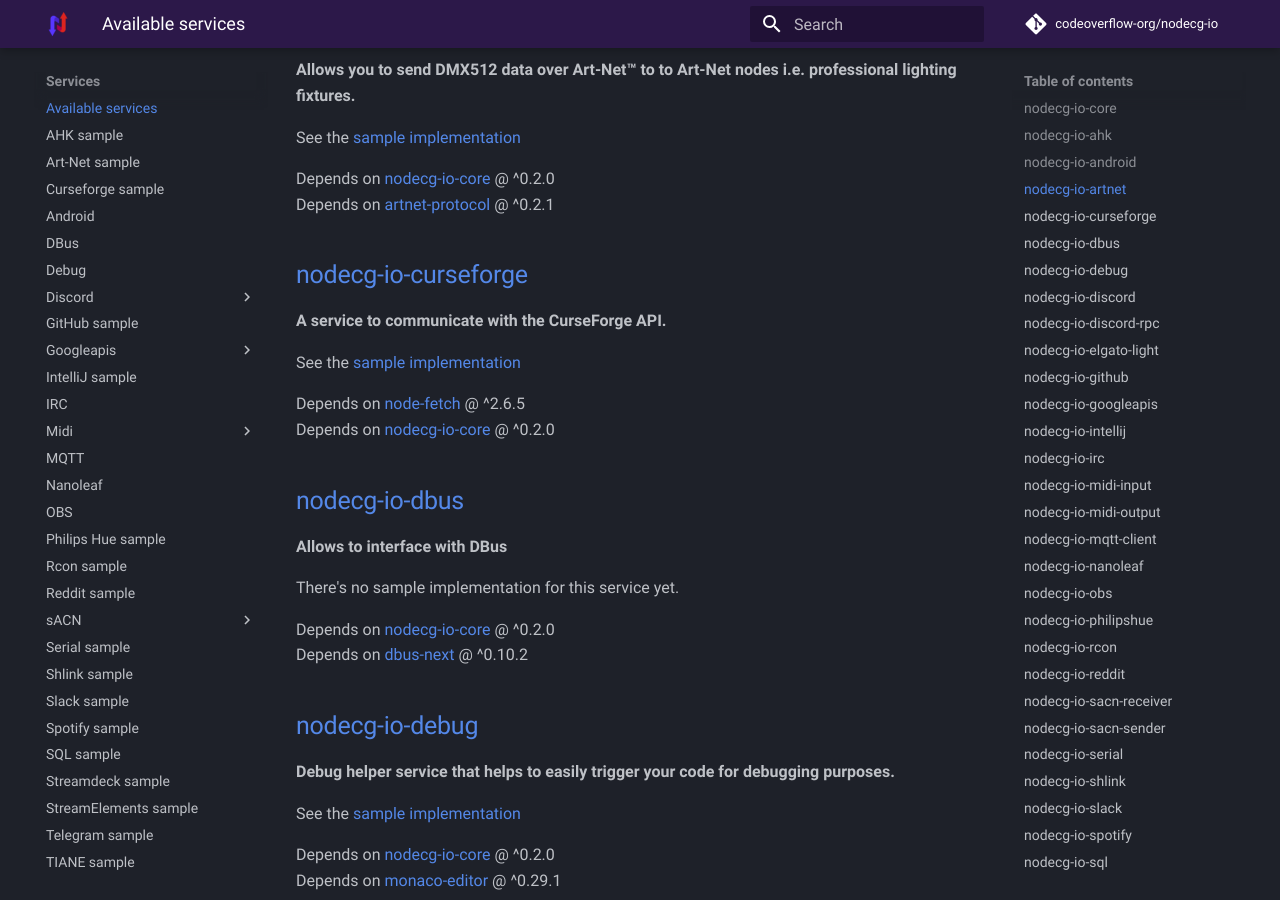
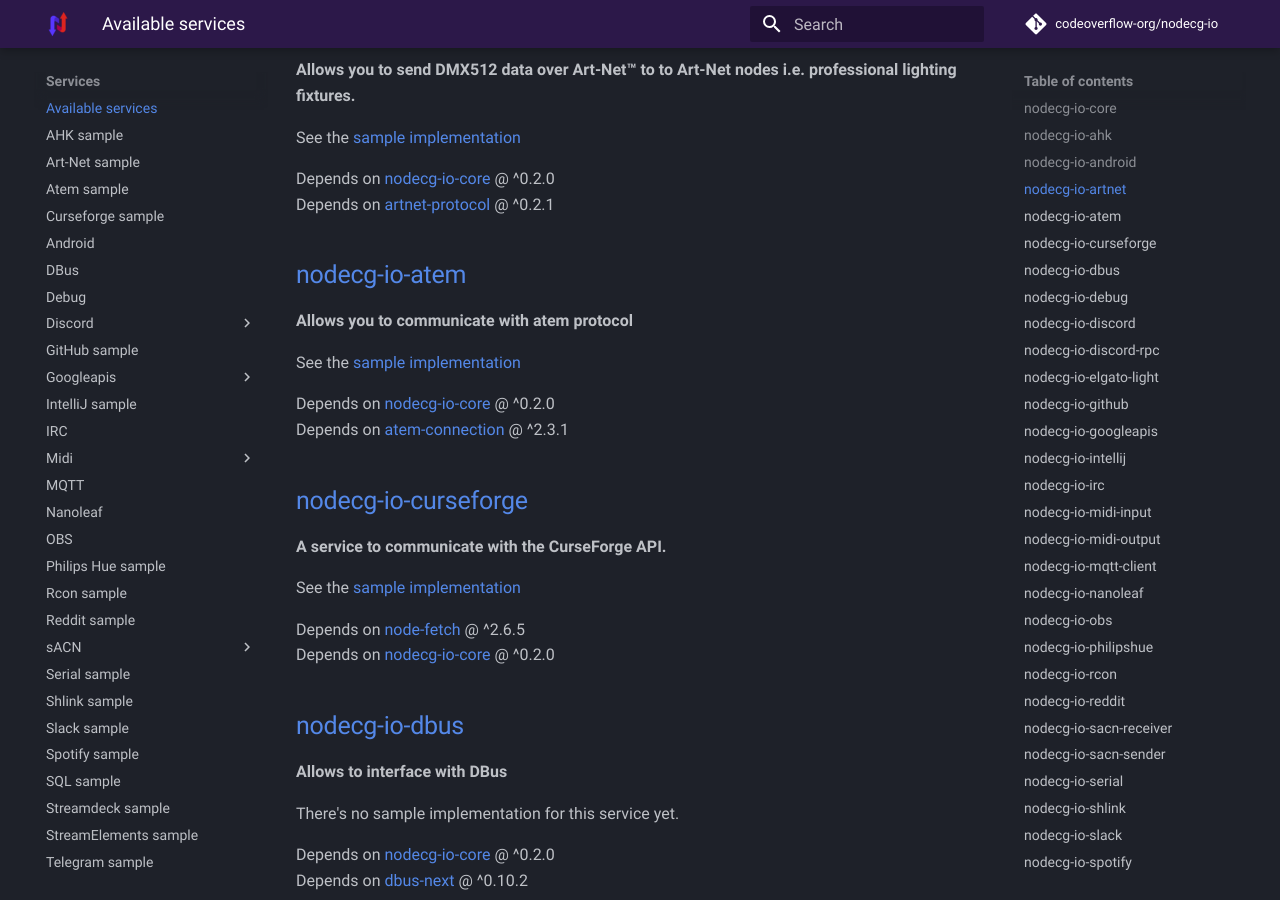
Before and after one commit to codeoverflow-org/nodecg-io-docs, an MkDocs documentation site: the page built from docs/services.md, in a window 1280 px wide and 900 px high, scrolled down 907 px. Built offline with MkDocs 1.6.1 and Material for MkDocs 9.7.7, drawn with Linux system fonts in a browser that asks for light colours; comment, search, counter and statistics services are not loaded; the version menu is left out.

Commit message:
Add documentation for Atem Service (#80)
* Add documentation

* Add sample documentation for atem

* Fix typo

* Fix atem sample syntax error and add it to the nav bar

Co-authored-by: Daniel <30466471+daniel0611@users.noreply.github.com>

```diff
--- a/docs/services.md
+++ b/docs/services.md
@@ -36,6 +36,15 @@
 
 Depends on [nodecg-io-core](https://github.com/codeoverflow-org/nodecg-io/tree/master/nodecg-io-core) @ ^0.2.0 <br>
 Depends on [artnet-protocol](https://www.npmjs.com/package/artnet-protocol) @ ^0.2.1 <br>
+
+## [nodecg-io-atem](https://github.com/codeoverflow-org/nodecg-io/tree/master/services/nodecg-io-atem)
+
+**Allows you to communicate with atem protocol**
+
+See the [sample implementation](samples/atem.md)
+
+Depends on [nodecg-io-core](https://github.com/codeoverflow-org/nodecg-io/tree/master/nodecg-io-core) @ ^0.2.0 <br>
+Depends on [atem-connection](https://www.npmjs.com/package/atem-connection) @ ^2.3.1 <br>
 
 ## [nodecg-io-curseforge](https://github.com/codeoverflow-org/nodecg-io/tree/master/services/nodecg-io-curseforge)
 
--- a/mkdocs.yml
+++ b/mkdocs.yml
@@ -56,6 +56,7 @@
           - Available services: services.md
           - AHK sample: samples/ahk.md
           - Art-Net sample: samples/artnet.md
+          - Atem sample: samples/atem.md
           - Curseforge sample: samples/curseforge.md
           - Android: samples/android.md
           - DBus: samples/dbus-ratbagd.md
```
Also changed, not shown: docs/index.md (+1 -0 lines), docs/samples/atem.md (added, +38 -0 lines).
